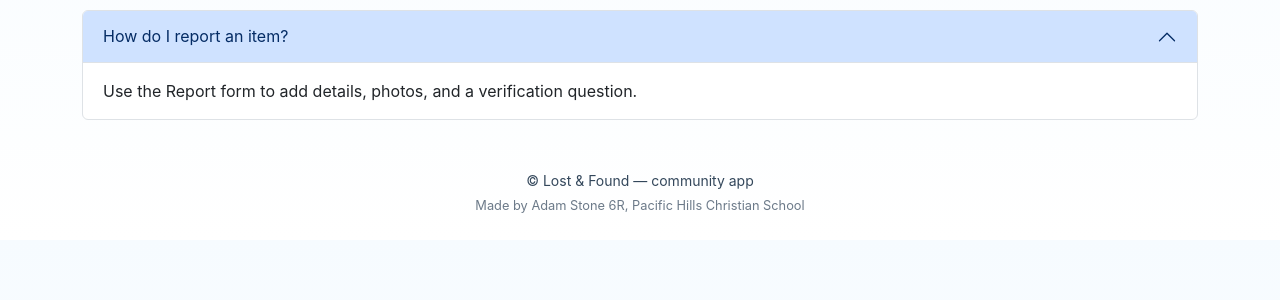
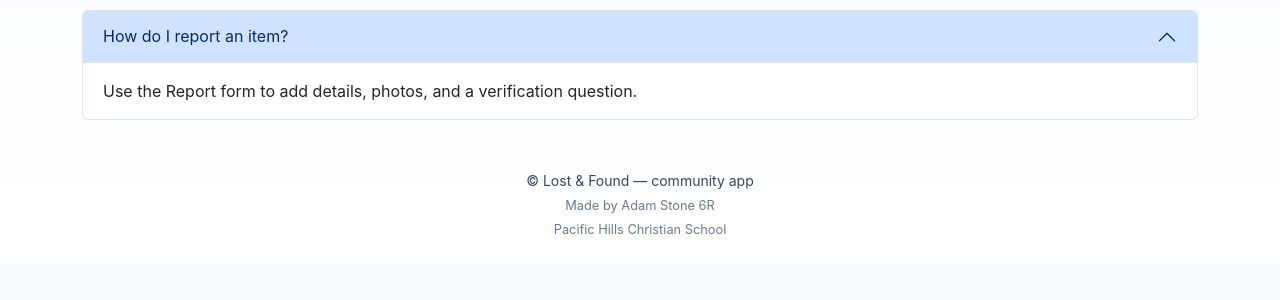
Before and after one commit to adamstone80/lostnfound, a Flask app: page /faq in a window 1280 px wide. Shown: the part 200-500 px from the top of the page. Run offline with Flask 3, Linux system fonts and the light colour scheme.

Commit message:
Put school name on its own line in footer credit
Co-Authored-By: Claude Sonnet 5 <noreply@anthropic.com>

```diff
--- a/templates/base.html
+++ b/templates/base.html
@@ -45,7 +45,8 @@
     <footer class="text-center py-4">
       <div class="container">
         <small>© Lost & Found — community app</small><br>
-        <small class="meta-text">Made by Adam Stone 6R, Pacific Hills Christian School</small>
+        <small class="meta-text">Made by Adam Stone 6R</small><br>
+        <small class="meta-text">Pacific Hills Christian School</small>
       </div>
     </footer>
     <script src="https://cdn.jsdelivr.net/npm/bootstrap@5.3.0/dist/js/bootstrap.bundle.min.js"></script>
```
